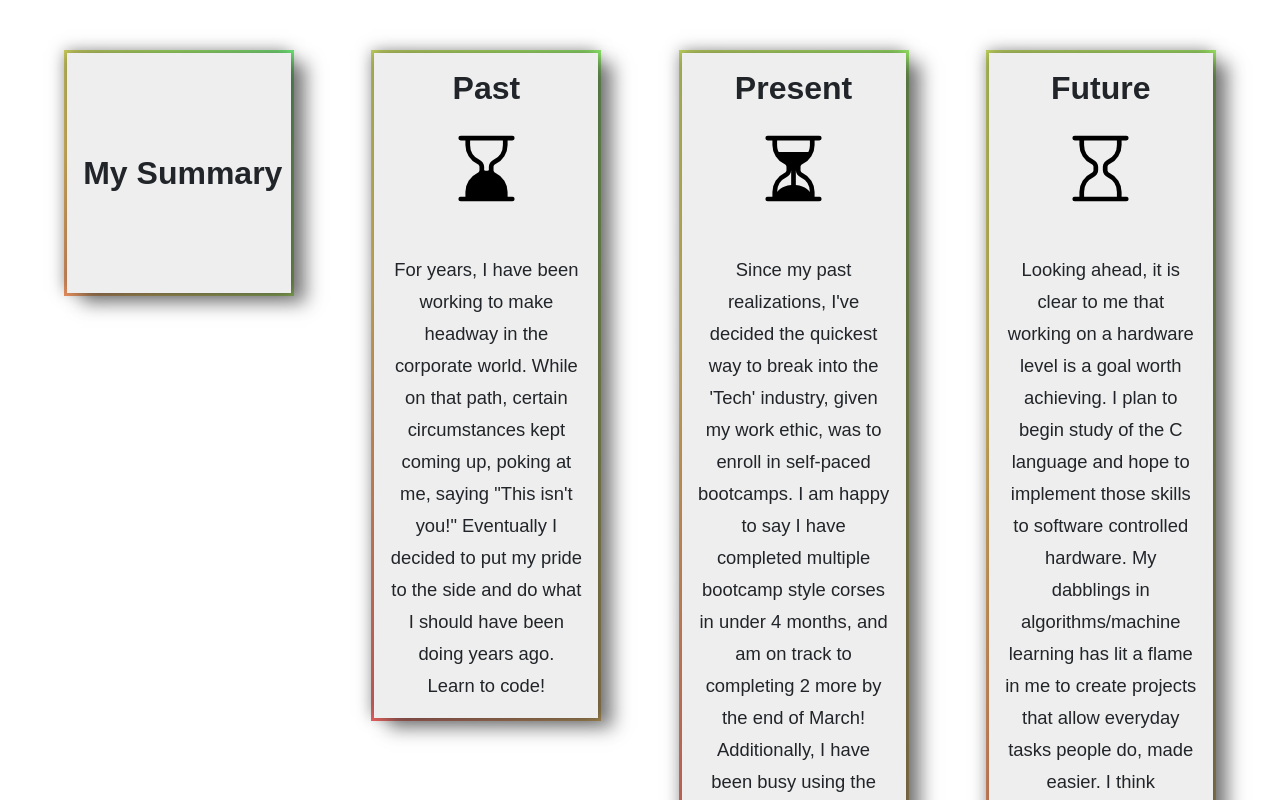
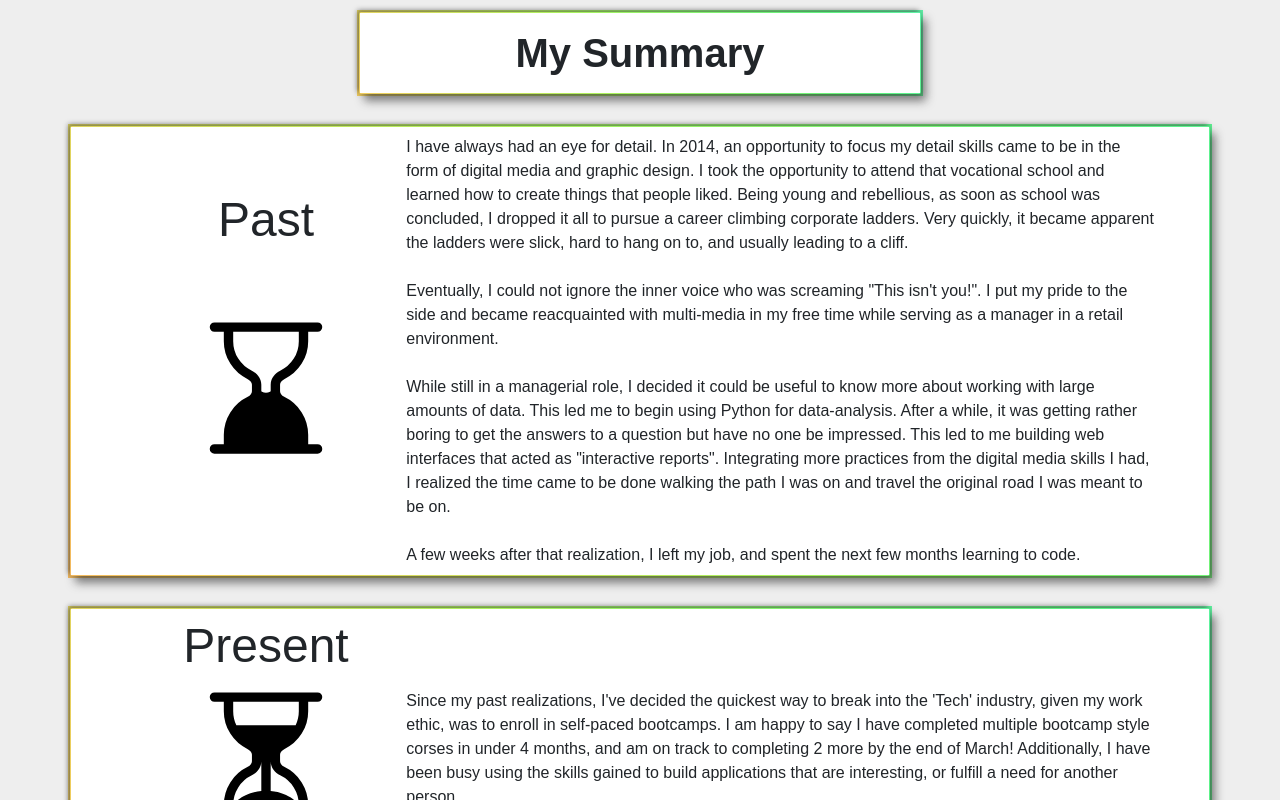
Before and after one commit to StevenSigil/Portfolio, a React (Create React App) app: page /home in a window 1280 px wide. Shown: the part 820-1620 px from the top of the page. Built offline with nearby package versions, Linux system fonts and the light colour scheme; a web font is replaced by a local one.

Commit message:
Began edit on 'about' section.

```diff
--- a/src/components/PastPresFuture.jsx
+++ b/src/components/PastPresFuture.jsx
@@ -1,76 +1,142 @@
 import { Container, Col, Row, Image } from "react-bootstrap";
-import HourglassBottom from '../public/static/media/logos-icons/hourglass-bottom.svg';
-import HourglassSplit from '../public/static/media/logos-icons/hourglass-split.svg';
-import Hourglass from '../public/static/media/logos-icons/hourglass.svg';
+import HourglassBottom from "../public/static/media/logos-icons/hourglass-bottom.svg";
+import HourglassSplit from "../public/static/media/logos-icons/hourglass-split.svg";
+import Hourglass from "../public/static/media/logos-icons/hourglass.svg";
 
 function PastPresFuture() {
   return (
     <>
       <Container fluid className="r2-main-container" id="my-summary">
-        <Row>
-          <Col md={2}>
-            <Container className="test-div">
-              <Container className="ppf-top summary">
-                <h2>My Summary</h2>
+        <Row className="sectionOuterRow sectionHeading">
+          <Container className="coloredBorderDiv">
+            <Container
+              className="whiteOverRainbowContainer"
+              style={{ padding: "1rem" }}
+            >
+              <h1>My Summary</h1>
             </Container>
           </Container>
+        </Row>
+
+        <Row md={2} className="sectionOuterRow">
+          <Container className="coloredBorderDiv">
+            <Container className="whiteOverRainbowContainer">
+              <Row noGutters className="sectionInnerRow">
+                <Col md={3} className="smallerCol">
+                  <h2>Past</h2>
+                  <Image
+                    src={HourglassBottom}
+                    alt="Bottom filled hourglass"
+                    width="150"
+                    height="150"
+                  />
                 </Col>
-
-          <Col md={2}>
-            <Container className="test-div">
-              <Container className="ppf-top">
-                <h3>Past</h3>
-
-                <Image src={HourglassBottom} alt="Bottom filled hourglass" width="75" height='75'/>
-
+                <Col md={8}>
                   <p>
-                  For years, I have been working to make headway in the
+                    I have always had an eye for detail. In 2014, an opportunity
+                    to focus my detail skills came to be in the form of digital
+                    media and graphic design. I took the opportunity to attend
+                    that vocational school and learned how to create things that
+                    people liked. Being young and rebellious, as soon as school
+                    was concluded, I dropped it all to pursue a career climbing
+                    corporate ladders. Very quickly, it became apparent the
+                    ladders were slick, hard to hang on to, and usually leading
+                    to a cliff.
+                    <br />
+                    <br />
+                    Eventually, I could not ignore the inner voice who was
+                    screaming "This isn't you!". I put my pride to the side and
+                    became reacquainted with multi-media in my free time while
+                    serving as a manager in a retail environment.
+                    <br />
+                    <br />
+                    While still in a managerial role, I decided it could be
+                    useful to know more about working with large amounts of
+                    data. This led me to begin using Python for data-analysis.
+                    After a while, it was getting rather boring to get the
+                    answers to a question but have no one be impressed. This led
+                    to me building web interfaces that acted as "interactive
+                    reports". Integrating more practices from the digital media
+                    skills I had, I realized the time came to be done walking
+                    the path I was on and travel the original road I was meant
+                    to be on.
+                    <br />
+                    <br />A few weeks after that realization, I left my job, and
+                    spent the next few months learning to code.
+                    {/* For years, I have been working to make headway in the
                   corporate world. While on that path, certain circumstances
                   kept coming up, poking at me, saying "This isn't you!"
                   Eventually I decided to put my pride to the side and do what I
-                  should have been doing years ago. <br /> Learn to code!
+                  should have been doing years ago. <br /> Learn to code! */}
                   </p>
+                </Col>
+              </Row>
             </Container>
           </Container>
+        </Row>
+
+        <Row md={2} className="sectionOuterRow">
+          <Container className="coloredBorderDiv">
+            <Container className="whiteOverRainbowContainer">
+              <Row noGutters className="sectionInnerRow">
+                <Col md={3} className="smallerCol">
+                  <h2>Present</h2>
+                  <Image
+                    src={HourglassSplit}
+                    alt="Pouring hourglass"
+                    width="150"
+                    height="150"
+                  />
                 </Col>
-
-          <Col md={2}>
-            <Container className="test-div">
-              <Container className="ppf-top">
-                <h3>Present</h3>
-
-                <Image src={HourglassSplit} alt="Pouring hourglass"  width="75" height='75' />
-
+                <Col md={8}>
                   <p>
                     Since my past realizations, I've decided the quickest way to
                     break into the 'Tech' industry, given my work ethic, was to
                     enroll in self-paced bootcamps. I am happy to say I have
-                  completed multiple bootcamp style corses in under 4 months, and am on track to
-                  completing 2 more by the end of March! Additionally, I have been busy using the
-                  skills gained to build applications that are interesting, or
-                  fulfill a need for another person.
+                    completed multiple bootcamp style corses in under 4 months,
+                    and am on track to completing 2 more by the end of March!
+                    Additionally, I have been busy using the skills gained to
+                    build applications that are interesting, or fulfill a need
+                    for another person.
                   </p>
+                </Col>
+              </Row>
             </Container>
           </Container>
+        </Row>
+
+        <Row md={2} className="sectionOuterRow">
+          <Container className="coloredBorderDiv">
+            <Container className="whiteOverRainbowContainer">
+              <Row noGutters className="sectionInnerRow">
+                <Col md={3} className="smallerCol">
+                  <h2>Future</h2>
+
+                  <Image
+                    src={Hourglass}
+                    alt="Empty hourglass"
+                    width="150"
+                    height="150"
+                  />
                 </Col>
-
-          <Col md={2}>
-            <Container className="test-div">
-              <Container className="ppf-top">
-                <h3>Future</h3>
-
-                <Image src={Hourglass} alt="Empty hourglass"  width="75" height='75' />
-
+                <Col md={8}>
                   <p>
-                  Looking ahead, it is clear to me that working on a hardware level is a goal worth achieving. I plan to begin study of the C language
-                  and hope to implement those skills to software controlled hardware. My dabblings in algorithms/machine learning has lit a flame in me to
-                  create projects that allow everyday tasks people do, made easier.  I think technologies like Alexa are a great start to goals like mine, however
-                  they seem to lack something on the user level.  I want to find and fix those problems, build public trust in such technologies, and work for a
-                  sustainable, advanced future for everyone.
+                    Looking ahead, it is clear to me that working on a hardware
+                    level is a goal worth achieving. I plan to begin study of
+                    the C language and hope to implement those skills to
+                    software controlled hardware. My dabblings in
+                    algorithms/machine learning has lit a flame in me to create
+                    projects that allow everyday tasks people do, made easier. I
+                    think technologies like Alexa are a great start to goals
+                    like mine, however they seem to lack something on the user
+                    level. I want to find and fix those problems, build public
+                    trust in such technologies, and work for a sustainable,
+                    advanced future for everyone.
                   </p>
+                </Col>
+              </Row>
             </Container>
           </Container>
-          </Col>
         </Row>
       </Container>
     </>
--- a/src/public/static/css/app.css
+++ b/src/public/static/css/app.css
@@ -9,7 +9,7 @@ body {
   font-display: swap;
   max-width: 100vw;
   overflow-x: hidden;
-
+  background-color: #eee;
   scroll-snap-type: y proximity;
 }
 
@@ -106,24 +106,22 @@ font-style: italic;
   padding: 2px;
 }
 
-/* Main - row2 */
-.r2-main-container {
-  min-height: 100vh;
+/* Summary section */
+.sectionOuterRow {
+  margin: 2rem 0;
+}
+.sectionHeading {
   text-align: center;
-  display: flex;
-  align-items: center;
 }
-.r2-main-container > .row {
-  display: flex;
-  justify-content: space-evenly;
-  padding-bottom: 20vh;
-  padding-top: 5vh;
+.sectionHeading h1 {
+  font-weight: 600;
+  font-size: 2.5em;
+  margin: 0;
 }
-.r2-main-container > .row > .col-md-2 {
-  margin: 2rem 0;
-  min-width: 20%;
+.sectionHeading > .coloredBorderDiv {
+  max-width: 45%;
 }
-.test-div {
+.coloredBorderDiv {
   /* Inner div for Colored-animated "borders" - see end of doc */
   --border-width: 2px;
   padding: 1px;
@@ -132,32 +130,68 @@ font-style: italic;
   justify-content: center;
   align-items: center;
   border-radius: var(--border-width);
+  box-shadow: 5px 7px 10px rgba(49, 49, 49, 0.603),
+    -2px -2px 5px rgba(58, 58, 58, 0.568);
 }
-.ppf-top {
-  padding: 1rem;
-  background-color: #eeeeee;
-  box-shadow: 15px 10px 17px rgba(49, 49, 49, 0.603),
-    -2px -2px 15px rgba(58, 58, 58, 0.568);
+/* Colored-animated borders */
+.coloredBorderDiv::after {
+  position: absolute;
+  content: "";
+  top: calc(-1 * var(--border-width));
+  left: calc(-1 * var(--border-width));
+  z-index: -1;
+  width: calc(100% + var(--border-width) * 2);
+  height: calc(100% + var(--border-width) * 2);
+  background: linear-gradient(
+    60deg,
+    hsl(224, 85%, 66%),
+    hsl(269, 85%, 66%),
+    hsl(314, 85%, 66%),
+    hsl(359, 85%, 66%),
+    hsl(44, 85%, 66%),
+    hsl(89, 85%, 66%),
+    hsl(134, 85%, 66%),
+    hsl(179, 85%, 66%)
+  );
+  background-size: 300% 300%;
+  background-position: 0 50%;
+  animation: moveGradient 3s alternate infinite;
 }
-.summary {
-  min-height: 30vh;
+@keyframes moveGradient {
+  50% {
+    background-position: 100% 50%;
+  }
 }
-.summary h2 {
-  font-weight: 600;
-  position: absolute;
-  top: 50%;
-  transform: translate(0, -50%);
+.whiteOverRainbowContainer {
+  padding: 0;
+  background-color: #fff;
 }
-.r2-main-container h3 {
-  margin-bottom: 1.5rem;
-  font-size: 2rem;
-  font-weight: 600;
+.sectionInnerRow {
+  display: flex;
+  justify-content: center;
+  padding: 0.5rem;
 }
-.r2-main-container p {
-  margin-top: 3rem;
-  margin-bottom: 0;
-  line-height: 2rem;
-  font-size: 1.15rem;
+.smallerCol {
+  display: flex;
+  flex-direction: column;
+  align-items: center;
+  justify-content: space-evenly;
+  /* text-align: center; */
+  /* padding: 3rem; */
+}
+.smallerCol h2 {
+  font-size: 3em;
+  font-weight: 400;
+}
+.smallerCol img {
+  margin-bottom: 3rem;
+}
+.sectionInnerRow p {
+  margin: 0;
+}
+.sectionInnerRow > .col-md-8 {
+  display: flex;
+  align-items: center;
 }
 
 /* Main - row3 */
@@ -385,36 +419,6 @@ font-style: italic;
   margin: 0;
 }
 
-/* Colored-animated borders */
-.test-div::after {
-  position: absolute;
-  content: "";
-  top: calc(-1 * var(--border-width));
-  left: calc(-1 * var(--border-width));
-  z-index: -1;
-  width: calc(100% + var(--border-width) * 2);
-  height: calc(100% + var(--border-width) * 2);
-  background: linear-gradient(
-    60deg,
-    hsl(224, 85%, 66%),
-    hsl(269, 85%, 66%),
-    hsl(314, 85%, 66%),
-    hsl(359, 85%, 66%),
-    hsl(44, 85%, 66%),
-    hsl(89, 85%, 66%),
-    hsl(134, 85%, 66%),
-    hsl(179, 85%, 66%)
-  );
-  background-size: 300% 300%;
-  background-position: 0 50%;
-  animation: moveGradient 3s alternate infinite;
-}
-@keyframes moveGradient {
-  50% {
-    background-position: 100% 50%;
-  }
-}
-
 footer {
   text-align: center;
   min-height: 10vh;
```
Lines whose indentation alone changed are shown as unchanged.
